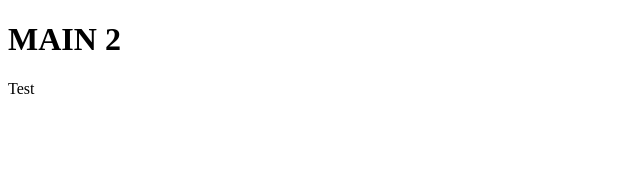
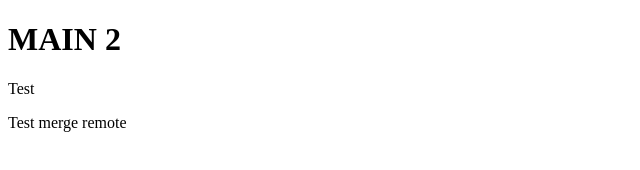
Before and after one commit to rawisha/project-group1, a website: page testfil.html in a window 1280 px wide. Shown: the whole page, without its empty margins (0-640 px from the left). Drawn offline with Linux system fonts and the light colour scheme.

Commit message:
remote merge test

```diff
--- a/testfil.html
+++ b/testfil.html
@@ -18,6 +18,8 @@
 
 <p>Test</p>
 
+<p>Test merge remote</p>
+
     <script src="" async defer></script>
   </body>
 </html>
```
